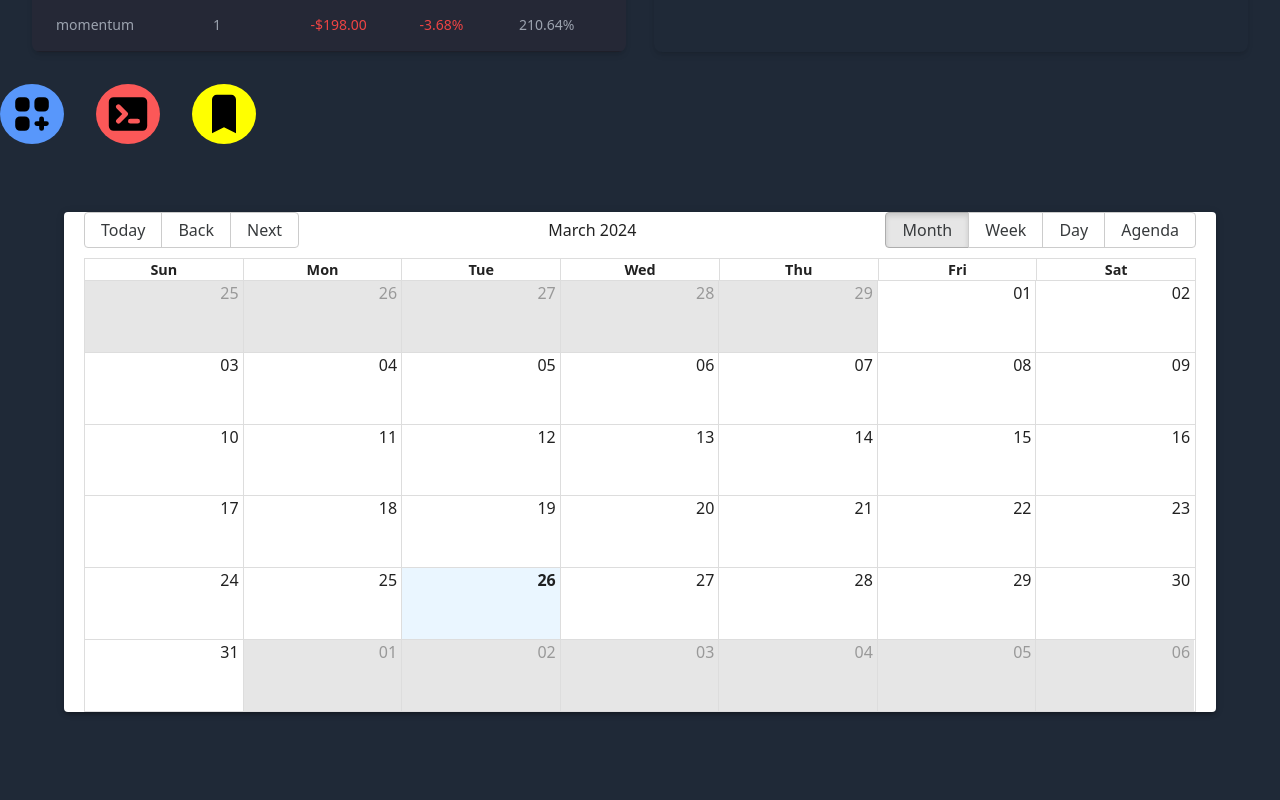
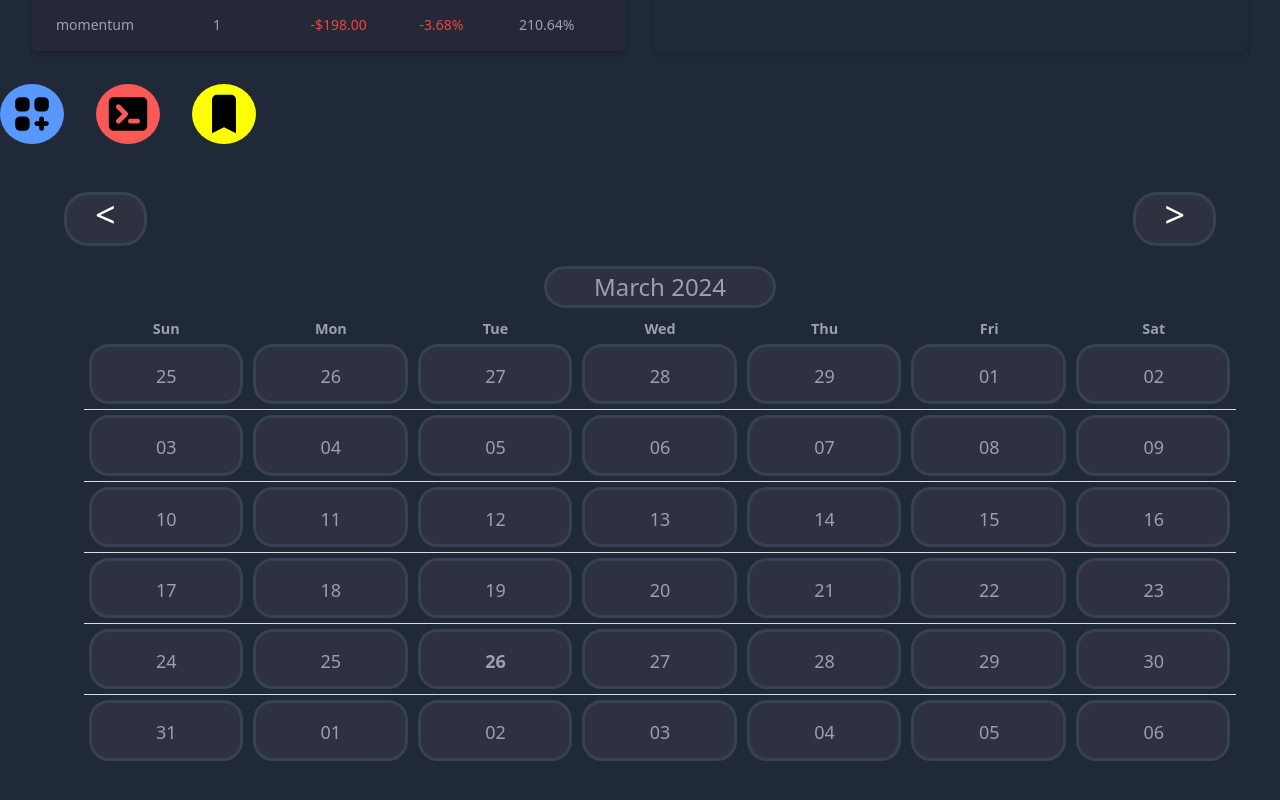
Before and after one commit to owaisrafiq05/Stock-Journal-Trading-Dashboard, a React (Vite) app: page / in a window 1280 px wide. Shown: the part 1665-2465 px from the top of the page. Built offline with nearby package versions, Linux system fonts and the light colour scheme.

Commit message:
calendar ui updated

```diff
--- a/src/Components/Calender.jsx
+++ b/src/Components/Calender.jsx
@@ -1,5 +1,7 @@
+// Calendar.jsx
 import React from 'react';
 import { createTheme } from '@mui/material/styles';
+import './calendar.css';
 
 import { Calendar, momentLocalizer } from 'react-big-calendar';
 import moment from 'moment';
@@ -12,13 +14,21 @@ const MyCalendar = () => {
   return (
     <div className='bg-gray-800'>
     <Container maxWidth="lg">
-      <Paper elevation={3}>
+      <Paper elevation={3} sx={{backgroundColor: "rgb(31 41 55)"}}>
+        <div className='flex w-[100%] justify-between items-end'>
+            <div className='px-4 rounded-3xl bg-[#2E313F] btn'>
+              <button className='text-4xl text-white mb-2'>&lt;</button>
+            </div>
+            <div className='px-4 rounded-3xl bg-[#2E313F] btn'>
+              <button className='text-4xl text-white mb-2'>&gt;</button>
+            </div>
+        </div>
         <Calendar
           localizer={localizer}
           events={[]}
           startAccessor="start"
           endAccessor="end"
-          style={{ height: 500, margin: '20px' }}
+          style={{ height: 500, width: "100%", margin: '20px', backgroundColor: "rgb(31 41 55)"}}
         />
       </Paper>
     </Container>
--- /dev/null
+++ b/src/Components/calendar.css
@@ -0,0 +1,93 @@
+/* Calendar.css */
+
+.rbc-calendar .rbc-month-view {
+    border: none;
+}
+
+.rbc-month-header{
+    border: none;
+    border-color: white;
+    color: #9C9FAF;
+}
+
+.MuiPaper-root .rbc-calendar{
+    position: relative;
+    margin-top: -100px;
+}
+
+.rbc-row .rbc-header{
+    border: none;
+    color: #9C9FAF;
+    background-color: rgb(31 41 55);
+}
+
+/* .rbc-row-bg{
+    border: 2px solid rgb(31 41 55);
+
+} */
+
+.rbc-month-view .rbc-header + .rbc-header {
+    border: none;
+}
+
+.rbc-row-bg .rbc-day-bg{
+    color: #9C9FAF;
+    background-color: #2E313F;
+    font-weight: bold;
+    border: 3px solid rgb(55 65 81);
+    border-radius: 20px;
+    margin: 5px;
+}
+
+.rbc-month-view .rbc-month-row .rbc-row-bg{
+    border: none;
+}
+
+.rbc-month-row + .rbc-month-row {
+    /* border: 2px solid black; */
+    border: none;
+}
+
+.rbc-toolbar .rbc-toolbar-label {
+    color: #9C9FAF;
+    font-size: x-large;
+    background-color: #2E313F;
+    border: 3px solid rgb(55 65 81);
+    border-radius: 200px;
+    margin: 0 460px;
+}
+
+.rbc-btn-group button + button{
+    color: white;
+}
+
+.rbc-row-bg .rbc-day-bg + .rbc-day-bg {
+    border: 3px solid rgb(55 65 81);
+    background-color: #2E313F;
+    border-radius: 20px;
+    margin: 5px;
+    text-align: center;
+}
+
+
+.rbc-date-cell .rbc-button-link{
+    text-align: center;
+    color: #9C9FAF;
+    font-size: large;
+    margin-right: 67px;
+    margin-top: 15%;
+    display: inline-block;
+}
+
+.rbc-toolbar .rbc-btn-group{
+    display: none;
+}
+
+.MuiContainer-root .css-1fy71df-MuiPaper-root {
+    box-shadow: none;
+}
+
+.btn{
+    padding: 0px 28px;
+    border: 3px solid rgb(55 65 81);
+}
```
